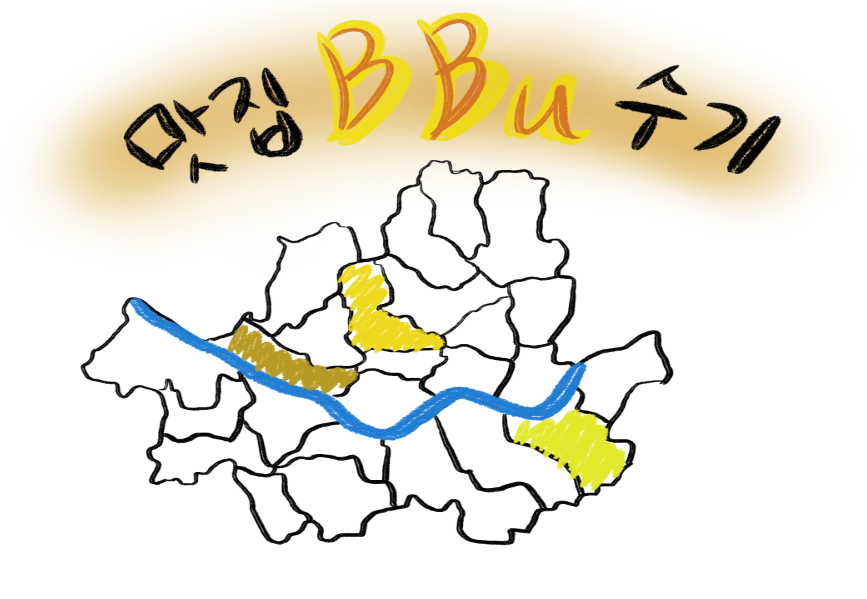
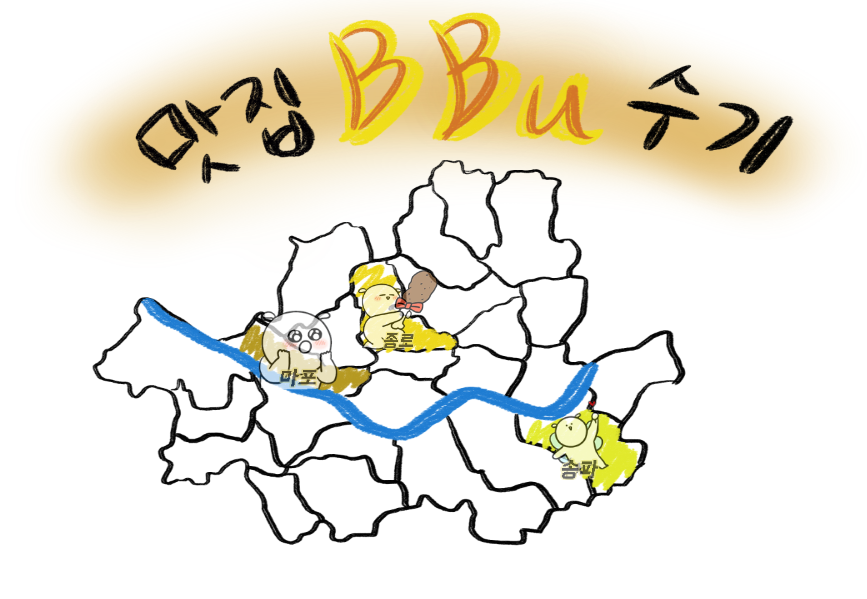
Before and after one commit to LikeLion-CAU-9th/Django_project_BBu, a Django app: page / in a window 1280 px wide. Shown: the part 56-655 px from the top of the page, without its empty margins (212-1079 px from the left). Run offline with Django 3.2, Linux system fonts and the light colour scheme.

Commit message:
home 화면 icon 추가

```diff
--- /dev/null
+++ b/BBu/seonyeong/static/css/homedeco.css
@@ -0,0 +1,63 @@
+.container{
+    position:relative;
+    top:0;
+    bottom:0;
+    display: block;
+    margin: 0 auto;
+    width: 1000px;
+    height: 600px
+}
+
+.map {
+    position :relative;
+    top:0;
+    bottom:0;
+    z-index:1;
+}
+.icon {
+    opacity: 0.7;
+    transition: opacity 0.5s;
+}
+
+.jongro {
+    position: absolute;
+    top:270px;
+    left:430px;
+    z-index:2;
+}
+
+.songpa {
+    position: absolute;
+    top:400px;
+    left:610px;
+    z-index:2;
+}
+.mapo {
+    position: absolute;
+    top:310px;
+    left:330px;
+    z-index:2;
+}
+
+.icon:hover {
+    opacity:1;
+    transition: opacity 0.5s;
+}
+/* .mapo:hover ~ .songpa{
+    opacity: 0.5;
+    transition: opacity 0.5s;
+} */
+/* .jongro:hover ~ .icon{
+    opacity: 0.5;
+    transition: opacity 0.5s;
+}
+
+
+.songpa:hover ~ .mapo{
+    opacity: 0.5;
+    transition: opacity 0.5s;
+}
+.songpa:hover ~ .jongro{
+    opacity: 0.5;
+    transition: opacity 0.5s;
+} */
--- a/BBu/seonyeong/templates/home.html
+++ b/BBu/seonyeong/templates/home.html
@@ -21,6 +21,7 @@
 
   <link rel="stylesheet" href="{% static 'css/hhover.css' %}" />
   <link rel="stylesheet" href="{% static 'css/bgcolor.css' %}" />
+  <link rel="stylesheet" href="{% static 'css/homedeco.css' %}" />
 </head>
 
 <body>
@@ -52,7 +53,18 @@
       </div>
     </div>
   </nav>
-  <img src="{% static 'image/전체지도.png' %}" style="display: block; margin: 0 auto; width: 1000px; height: 600px" />
+  <div class="container">
+    <div class="mapo icon"> <a href="{% url 'mapo'%}"><img src="{% static 'image/마포.png' %}"
+          style="display: block; margin: 0 auto; width: 80px; height: 80px" /></a></div>
+    <div class="jongro icon"> <a href="{% url 'jongro'%}"><img src="{% static 'image/종로.png' %}"
+          style="display: block; margin: 0 auto; width: 80px; height: 80px" /></a></div>
+    <div class="songpa icon"> <a href="{% url 'songpa'%}"><img src="{% static 'image/송파.png' %}"
+          style="display: block; margin: 0 auto; width: 80px; height: 80px" /></a></div>
+    <div class="map"> <img src="{% static 'image/전체지도.png' %}"
+        style="display: block; margin: 0 auto; width: 1000px; height: 600px" /></div>
+  </div>
+
+
 </body>
 
 </html>
```
Also changed, not shown: BBu/seonyeong/static/image/마포.png (added), BBu/seonyeong/static/image/송파.png (added), BBu/seonyeong/static/image/종로.png (added).
